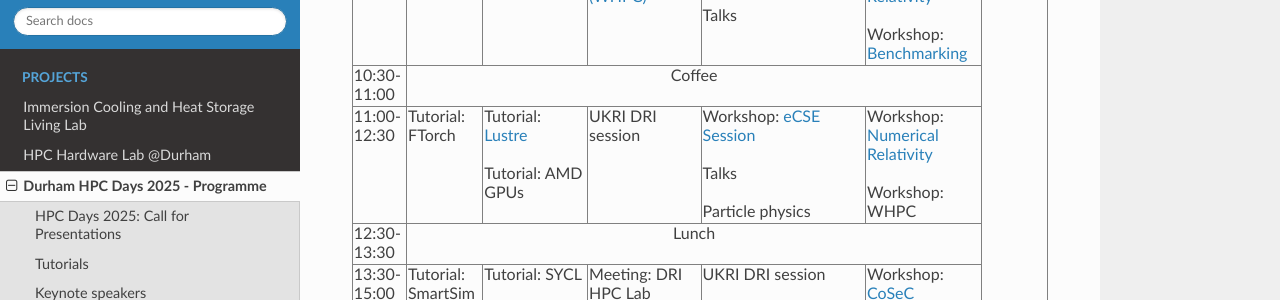
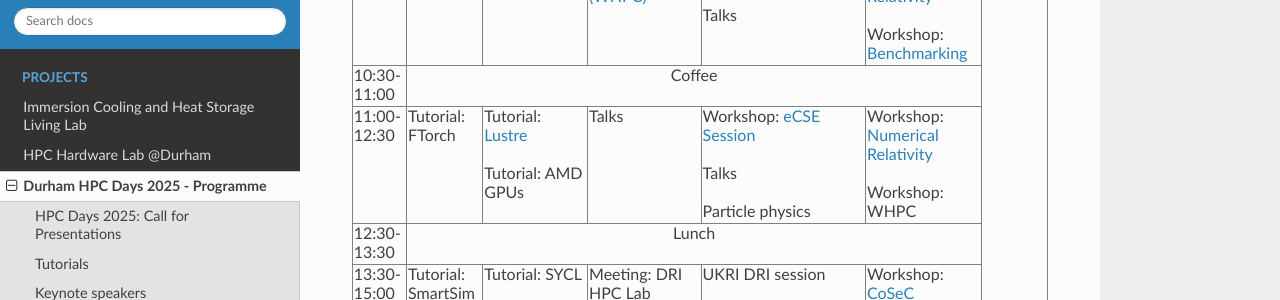
Before and after one commit to ilectra/durham, a Sphinx documentation site: the page built from docs/hpcdays/index.md, in a window 1280 px wide and 900 px high, scrolled down 706 px. Shown: the part 151-451 px from the top of the window. Built offline with Sphinx 7.4.7 and the Read the Docs theme 3.1.0, drawn with Linux system fonts in a browser that asks for light colours.

Commit message:
Removed DRI

```diff
--- a/docs/hpcdays/index.md
+++ b/docs/hpcdays/index.md
@@ -52,7 +52,7 @@
   <td> 11:00-12:30 </td>
   <td> Tutorial: FTorch </td>
   <td> Tutorial: <a href="tutorials.html#lustre-user-group-darshan-profiling-on-lustre">Lustre</a> <br /> <br /> Tutorial: AMD GPUs </td>
-  <td> UKRI DRI session</td>
+  <td> Talks </td>
   <td> Workshop: <a href="workshops.html#eCSE">eCSE Session</a> <br/><br/>Talks<br/><br/>Particle physics</td>
   <td> Workshop: <a href="workshops.html#NumericalRelativity">Numerical Relativity</a> <br/><br/>Workshop: WHPC</td>
 </tr>
```
